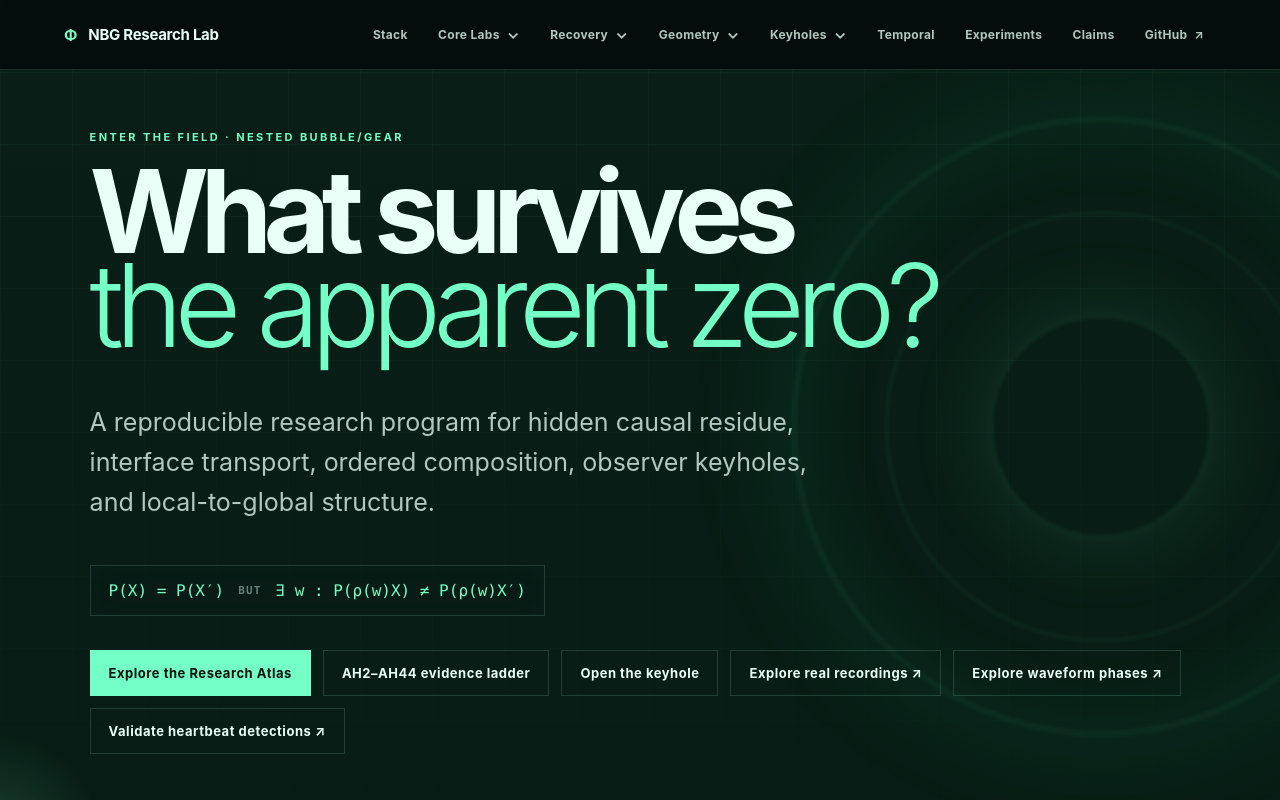
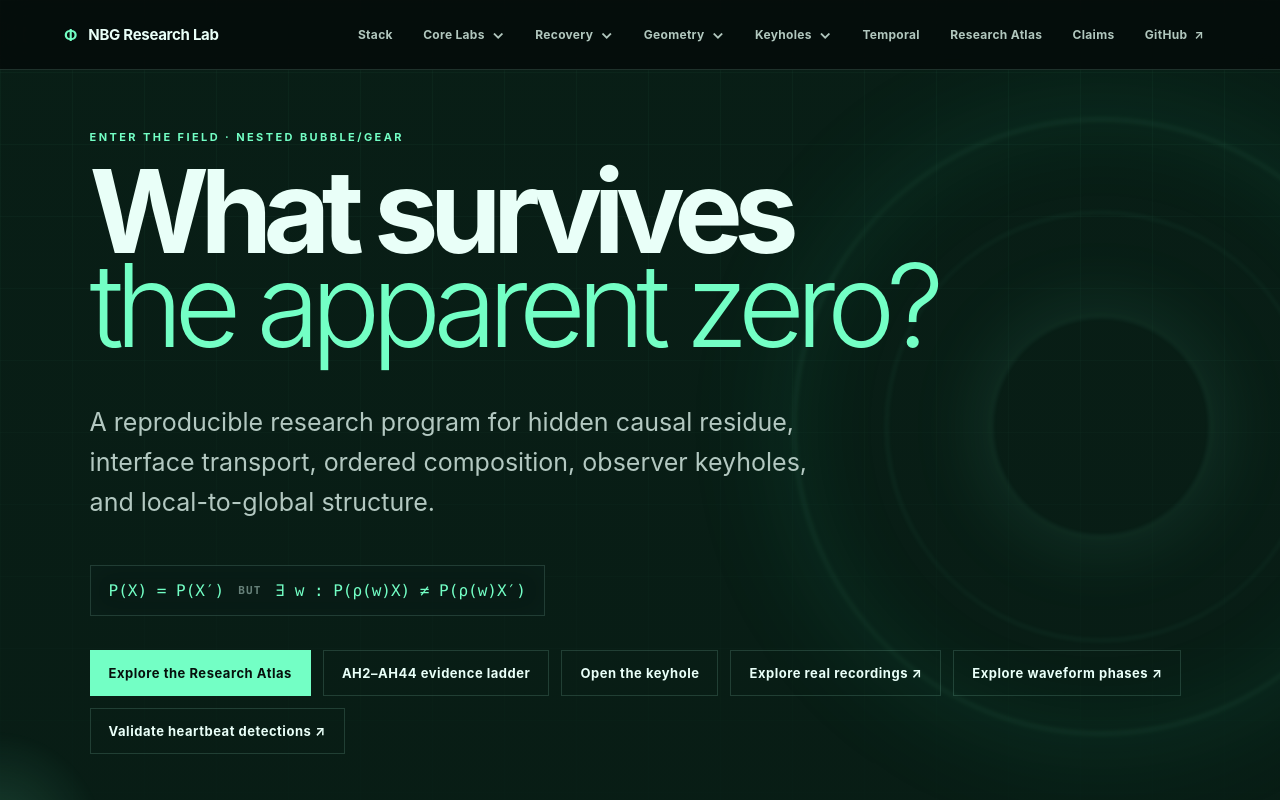
Before and after one commit to MichaelWave369/NestedBubbleGear, a React (Vite) app: page / in a window 1280 px wide. Shown: the top 800 px of the page. Built offline with nearby package versions, Linux system fonts and the light colour scheme.

Commit message:
nav: make Research Atlas top-level and preserve AH ladder in Core Labs

```diff
--- a/src/labNavigation.js
+++ b/src/labNavigation.js
@@ -3,6 +3,7 @@
 export const NAV_GROUPS=Object.freeze([
   {
     id:'labs',label:'Core Labs',items:[
+      {label:'AH2–AH44 Evidence Ladder',href:'#experiments'},
       {label:'Bubble Atlas',href:'#atlas'},
       {label:'Spiral Gears',href:'#spiral-gears'},
       {label:'Phase & Closure',href:'#phase-closure'},
@@ -47,7 +48,7 @@ export const NAV_GROUPS=Object.freeze([
 export const NAV_DIRECT=Object.freeze([
   {label:'Stack',href:'#stack'},
   {label:'Temporal',href:'#temporal'},
-  {label:'Experiments',href:'#experiments'},
+  {label:'Research Atlas',href:'#research-atlas'},
   {label:'Claims',href:'#claims'},
   {label:'GitHub',href:'https://github.com/MichaelWave369/NestedBubbleGear',external:true},
 ])
@@ -60,7 +61,7 @@ export const NAV_ORDER=Object.freeze([
   {type:'group',id:'geometry'},
   {type:'group',id:'keyholes'},
   {type:'direct',href:'#temporal'},
-  {type:'direct',href:'#experiments'},
+  {type:'direct',href:'#research-atlas'},
   {type:'direct',href:'#claims'},
   {type:'direct',href:'https://github.com/MichaelWave369/NestedBubbleGear'},
 ])
```
